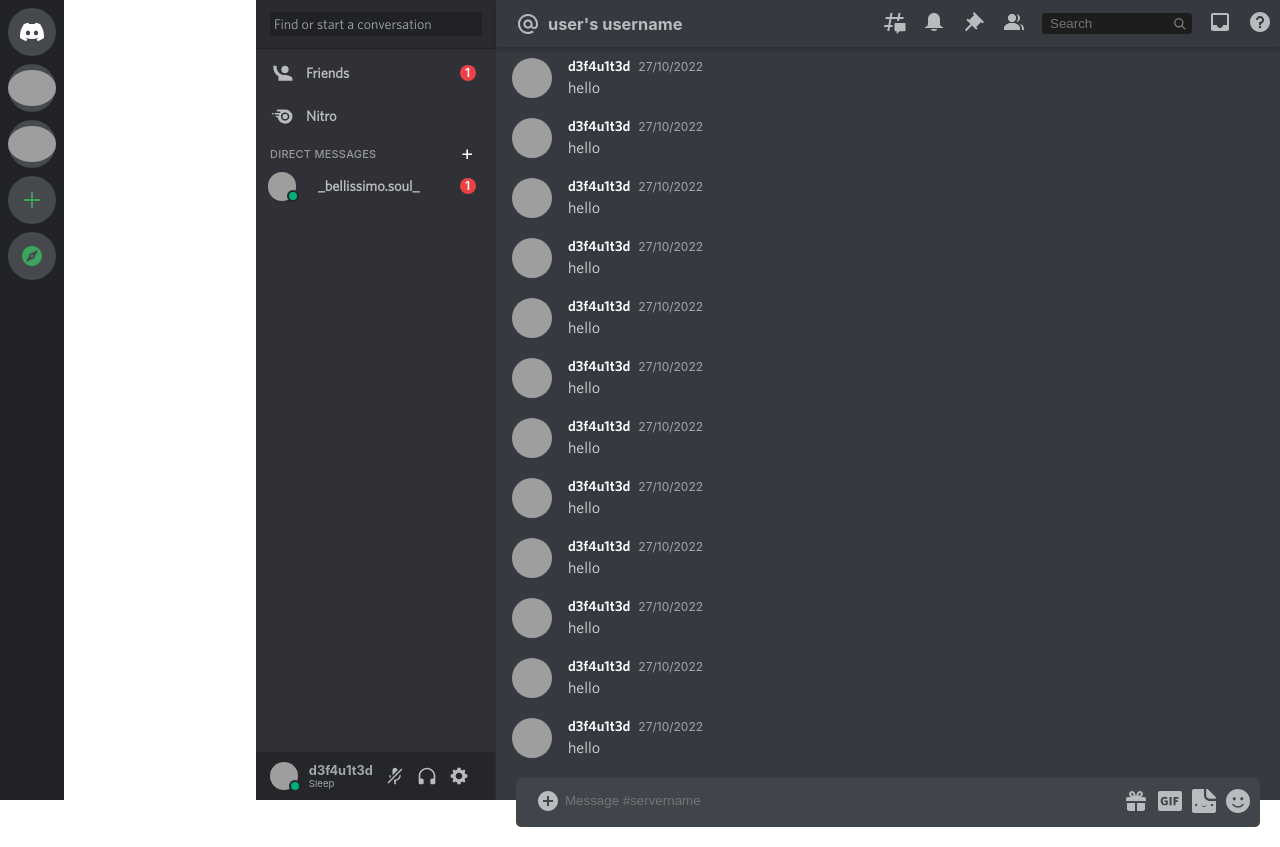
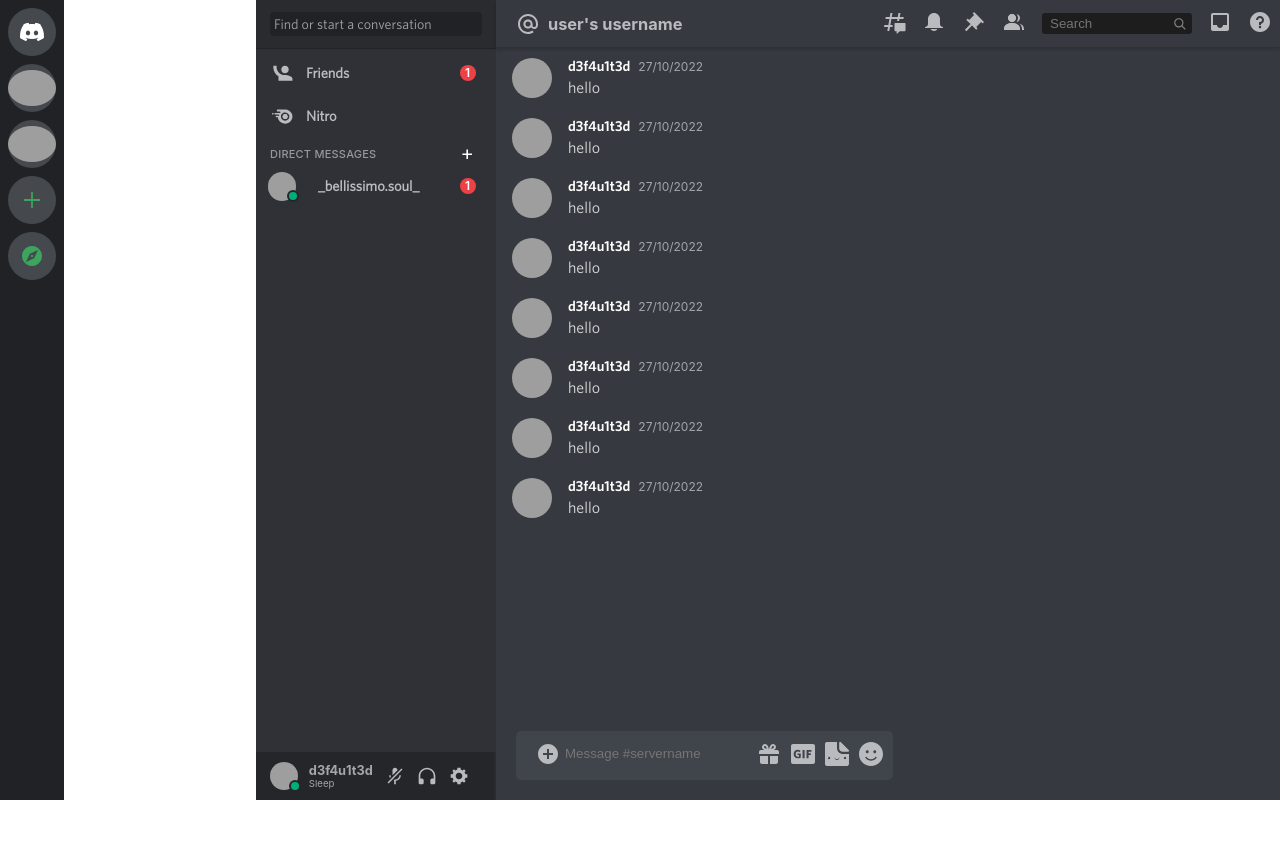
Before and after one commit to d3f4u1t3d/DiscordClone, a React (Create React App) app: page / in a window 1280 px wide. After the commit the page ends 800 px from the top, so only its background shows below. Built offline with nearby package versions, Linux system fonts and the light colour scheme; grey boxes are pictures that could not be loaded.

Commit message:
changing desktops

```diff
--- a/src/Components/MainContainer/MainContainer.css
+++ b/src/Components/MainContainer/MainContainer.css
@@ -12,7 +12,10 @@
     flex: 1;
 }
 
-
+.bottompanel {
+    position: fixed;
+    bottom: 0;
+}
 
 
 .chatmessages {
--- a/src/Components/MainContainer/MainContainer.js
+++ b/src/Components/MainContainer/MainContainer.js
@@ -12,10 +12,12 @@
 
         <div style={{display:'flex', justifyContent:'space-between', width:'100%', height:'100%'}}>
             <div style={{ display:'flex', height: '100%', justifyContent: 'space-between', width: '100%', flexDirection: 'column' }}>
-            <div className="chatmessages">
-                <Message /><Message /><Message /><Message /><Message /><Message /><Message /><Message /><Message /><Message /><Message /><Message /><Message /><Message /><Message /><Message /><Message /><Message /><Message /><Message /><Message /><Message /><Message /><Message /><Message /><Message /><Message /><Message /><Message /><Message /><Message /><Message /><Message /><Message /><Message /><Message /><Message /><Message /><Message /><Message /><Message /><Message /><Message /><Message /><Message /><Message /><Message /><Message /><Message /><Message /><Message /><Message /><Message /><Message /><Message /><Message /><Message /><Message /><Message /><Message /><Message /><Message /><Message /><Message /><Message /><Message /><Message /><Message /><Message /><Message /><Message /><Message />
-            </div>
+        <div className="chatmessages">
+            <Message /><Message /><Message /><Message /><Message /><Message /><Message /><Message />
+        </div>
+        <div className="bottompanel">
         <ChatInput/>
+        </div>
         </div>
                     {/* <ul className="memberlist">
                         <li className="heading">MEMBERS - 2</li>
```
